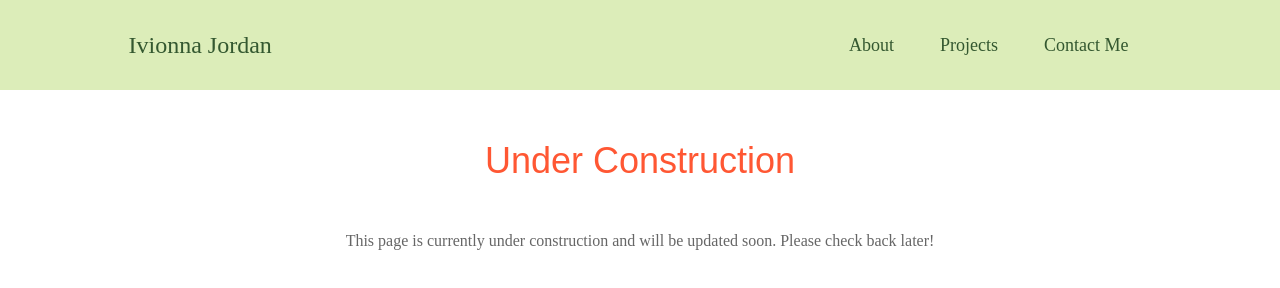
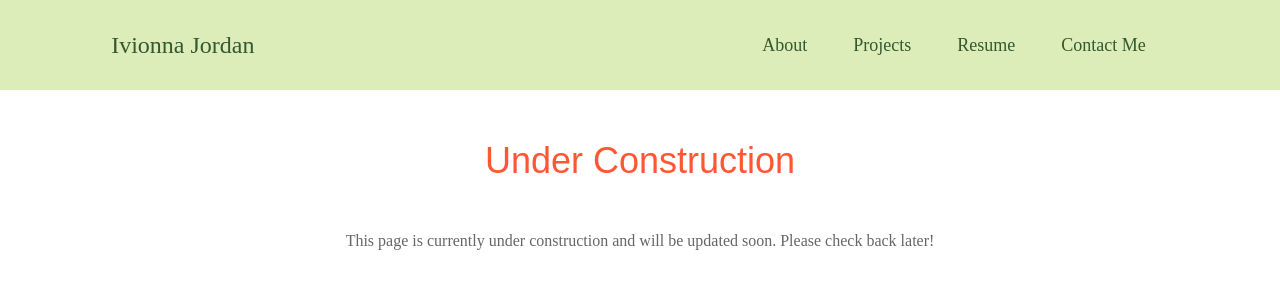
Before and after one commit to jordan-iv/Jordan-iv.github.io, a plain HTML site: page contact.html in a window 1280 px wide. Drawn offline with Linux system fonts and the light colour scheme; a web font is replaced by a local one.

Commit message:
Update contact.html

```diff
--- a/contact.html
+++ b/contact.html
@@ -21,6 +21,7 @@
             <ul>
                 <li><a href="about.html">About</a></li>
                 <li><a href="project.html">Projects</a></li>
+                <li><a href="Jordan-I-Resume.pdf">Resume</a></li>
                 <li><a href="contact.html">Contact Me</a></li>
             </ul>
         </nav>
```
